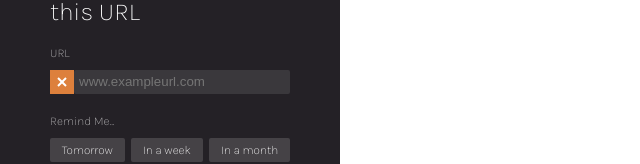
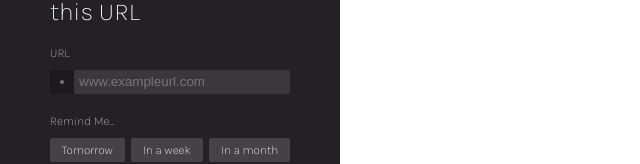
Before and after one commit to Matt-Hulme/Remind.Me, a React (Vite) app: page / in a window 1280 px wide. Shown: the part 250-414 px from the top of the page, without its empty margins (0-640 px from the left). Built offline with nearby package versions, Linux system fonts and the light colour scheme.

Commit message:
UrlValidation (weak) and Checkbox Icon Done

```diff
--- a/src/components/Fields/UrlField.jsx
+++ b/src/components/Fields/UrlField.jsx
@@ -1,12 +1,15 @@
 import React from 'react';
 import Checkbox from '../Buttons/Checkbox.jsx';
 
-export default function UrlField({ onUrlChange }) {
+export default function UrlField({ onUrlChange, isValidUrl, isUrlTextboxEmpty }) {
   return (
     <div className="UrlField">
       <h2 className="MainSubtitle">URL</h2>
       <form className="UrlFieldForm">
-        <Checkbox />
+        <Checkbox
+          passFail={isValidUrl}
+          isTextboxEmpty={isUrlTextboxEmpty}
+        />
         <label htmlFor="UrlTextBox"></label>
         <input
           className="UrlTextBox"
--- a/src/components/Pages/MainPageNew.jsx
+++ b/src/components/Pages/MainPageNew.jsx
@@ -7,19 +7,33 @@ import NotiTypeSelector from '../NotiTypeSelector.jsx';
 import SaveButton from '../Buttons/SaveButton.jsx';
 
 export default function MainPage() {
+  const [description, setDescription] = useState('');
   const [email, setEmail] = useState('');
-  const [url, setUrl] = useState('');
-  const [description, setDescription] = useState('');
+  const [isValidEmail, setIsValidEmail] = useState(true);
+  const [isValidUrl, setIsValidUrl] = useState(true);
+  const [isEmailTextboxEmpty, setIsEmailTextboxEmpty] = useState(true);
+  const [isUrlTextboxEmpty, setIsUrlTextboxEmpty] = useState(true);
   const [notiDate, setNotiDate] = useState('');
   const [notiTime, setNotiTime] = useState('');
   const [notiType, setNotiType] = useState('');
-  const [isValidEmail, setIsValidEmail] = useState(true);
-  const [isEmailTextboxEmpty, setIsEmailTextboxEmpty] = useState(true);
+  const [url, setUrl] = useState('');
 
   const emailRegex = /^[^\s@]+@[^\s@]+\.[^\s@]+$/;
 
+  const urlRegex = /^(ftp|http|https):\/\/[^ "]+$/;
+
+  const handleEmailChange=(event) => {
+    const newEmail = event.target.value;
+    setEmail(newEmail);
+    setIsValidEmail(emailRegex.test(newEmail));
+    setIsEmailTextboxEmpty(false);
+  }
+
   const handleUrlChange = (event) => {
-    setUrl(event.target.value);
+    const newUrl = event.target.value;
+    setUrl(newUrl);
+    setIsValidUrl(urlRegex.test(newUrl));
+    setIsUrlTextboxEmpty(false);
   };
 
   const handleDateChange = (newDate) => {
@@ -38,12 +52,6 @@ export default function MainPage() {
     setNotiType(selectedType);
   };
 
-  const handleEmailChange=(event) => {
-    const newEmail = event.target.value;
-    setEmail(newEmail);
-    setIsValidEmail(emailRegex.test(newEmail));
-    setIsEmailTextboxEmpty(false);
-  }
 
 
   const handleSubmit = async (event) => {
@@ -83,10 +91,13 @@ export default function MainPage() {
             onEmailChange={handleEmailChange}
             isValidEmail={isValidEmail}
             isEmailTextboxEmpty={isEmailTextboxEmpty}
-            onSubmit={handleSubmit}
           />
           <h1 className="Mainh1">Remind me about this URL</h1>
-          <UrlField onUrlChange={handleUrlChange} />
+          <UrlField
+            onUrlChange={handleUrlChange}
+            isValidUrl={isValidUrl}
+            isUrlTextboxEmpty={isUrlTextboxEmpty}
+          />
           <DateAndTimeSelector onDateChange={handleDateChange} onTimeChange={handleTimeChange} />
           <Description onDescriptionChange={handleDescriptionChange}/>
           <NotiTypeSelector onNotiTypeChange={handleNotiTypeChange} />
```
Also changed, not shown: src/components/Fields/EmailCaptureField.jsx (+5 -2 lines), Notes.txt.
